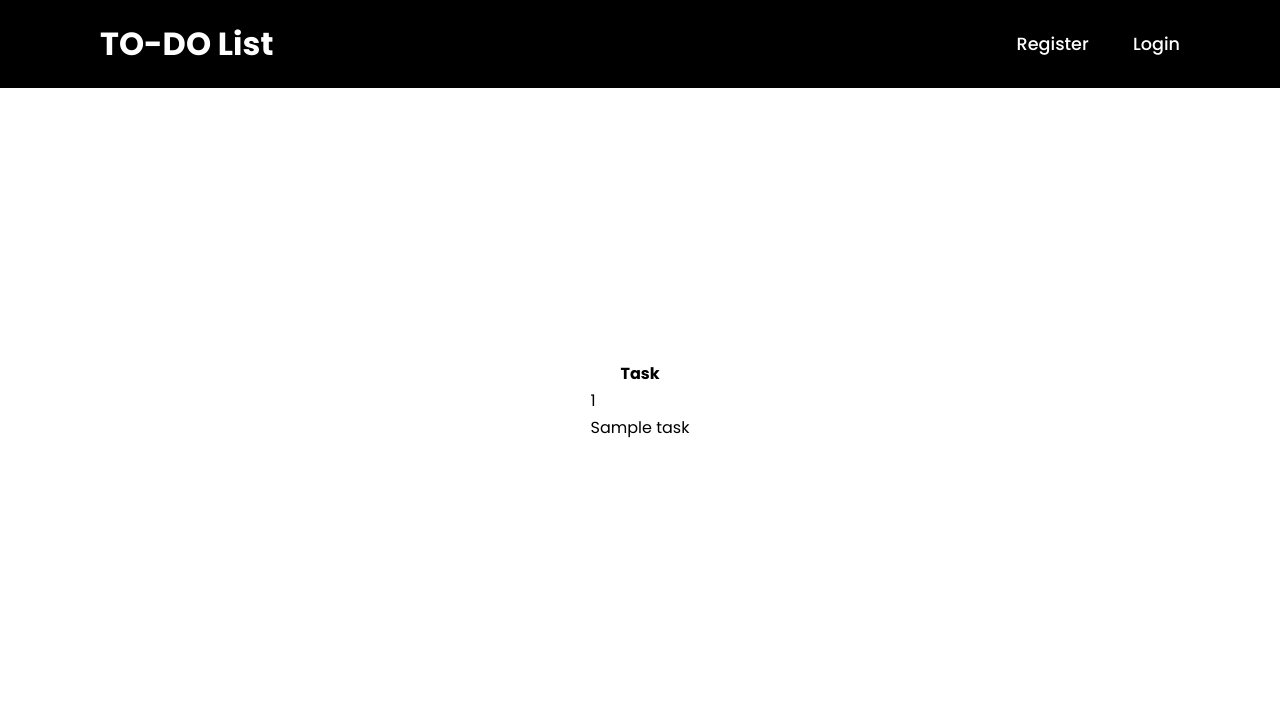
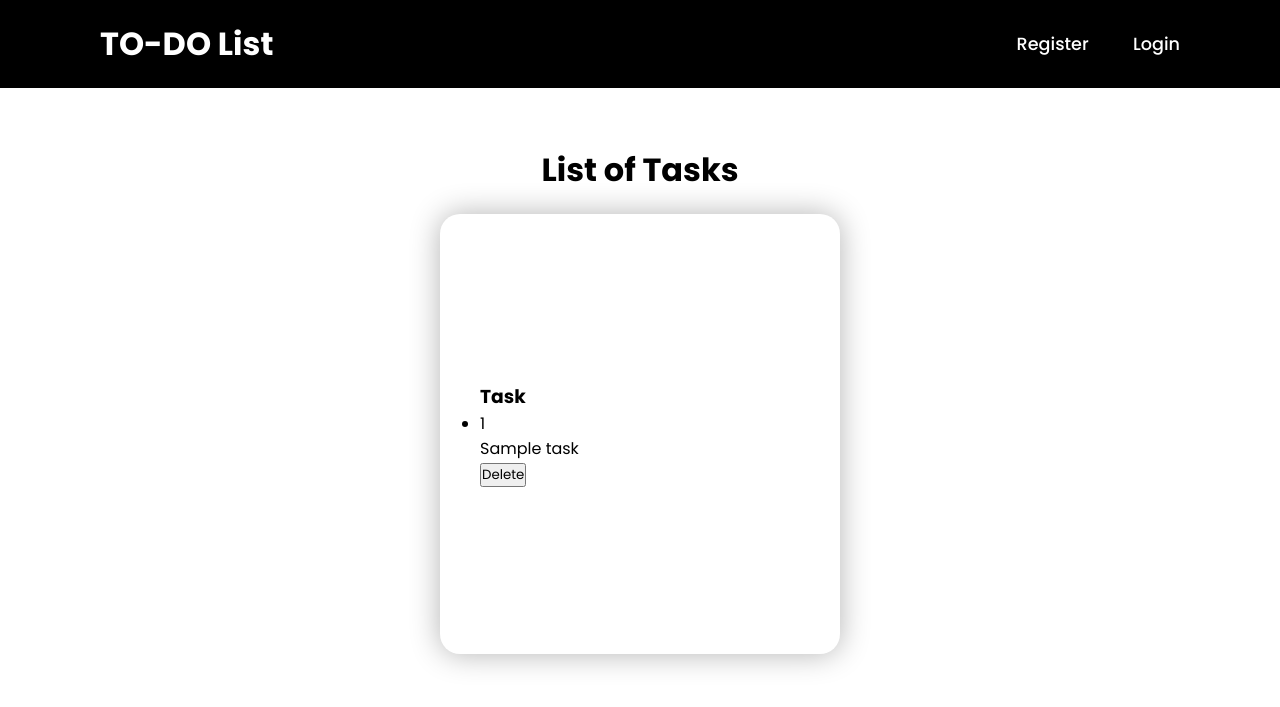
Before and after one commit to Derich1/To-Do-List, a Flask app: template TO-DOLIST/templates/index.html in a window 1280 px wide. Shown: the top 707 px of the page. Run offline with Flask 3, Linux system fonts and the light colour scheme; the template is opened without the code that fills it: most values are stand-ins (such as "Sample title", 1, 10 or a date in 2020).

Commit message:
adicionado função de deletar tarefa

```diff
--- a/TO-DOLIST/app.py
+++ b/TO-DOLIST/app.py
@@ -1,7 +1,7 @@
 import os
 
 import sqlite3
-from flask import Flask, flash, redirect, render_template, request, session
+from flask import Flask, flash, redirect, render_template, request, session, jsonify
 from flask_session import Session
 from werkzeug.security import check_password_hash, generate_password_hash
 from helpers import login_required, apology
@@ -31,11 +31,22 @@ def index():
     conn = get_db()
     cursor = conn.cursor()
     user_id = session.get('user_id')
-    cursor.execute("SELECT task_title, task FROM tasks WHERE user_id = ?", (user_id,))
+    cursor.execute("SELECT task_title, task, id FROM tasks WHERE user_id = ?", (user_id,))
     tasks = cursor.fetchall()
     conn.close()
 
     return render_template("index.html", tasks=tasks)
+
+@app.route('/<int:task_id>', methods=['DELETE'])
+@login_required
+def delete_task(task_id):
+    conn = get_db()
+    cursor = conn.cursor()
+    user_id = session.get('user_id')
+    cursor.execute("DELETE FROM tasks WHERE id = ? AND user_id = ?", (task_id, user_id))
+    conn.commit()
+    conn.close()
+    return jsonify({'message': 'Task deleted successfully'}), 200
 
 if __name__ == '__main__':
     app.run()
--- a/TO-DOLIST/static/styles.css
+++ b/TO-DOLIST/static/styles.css
@@ -130,6 +130,11 @@ header {
     border-color: #fff;
 }
 
+.title{
+    text-align: center;
+    margin-bottom: 20px;
+}
+
 /* pra dar certo em qualquer tela */
 @media only screen and (max-width: 780px){
     header{
--- a/TO-DOLIST/templates/index.html
+++ b/TO-DOLIST/templates/index.html
@@ -5,17 +5,34 @@
 {% endblock %}
 
 {% block main %}
-    <table>
-        <tr>
-            <th>Task</th>
-        </tr>
+<script>
+    function deleteTask(taskId) {
+        fetch(`/${taskId}`, {
+            method: 'DELETE',
+        })
+        .then(response => {
+            if (response.ok) {
+                alert('Task deleted successfully!');
+                location.reload();
+            } else {
+                alert('Error to delete task');
+            }
+        })
+        .catch(error => console.error('Erro:', error));
+    }
+</script>
+
+    <h1 class="title">List of Tasks</h1>
         {% for task in tasks %}
-            <tr>
-                <td>{{ task[0] }}</td>
-            </tr>
-            <tr>
-                <td>{{ task[1] }}</td>
-            </tr>
+        <div class="wrapper">
+            <div class="form-box login">
+            <h3>Task</h3>
+                <ul>
+                    <li>{{ task[0] }}</li>
+                    <p>{{ task[1] }}</p>
+                </ul>
+                <button onclick="deleteTask('{{ task[2] }}')">Delete</button>
+            </div>
+        </div>
         {% endfor %}
-    </table>
 {% endblock %}
```
Also changed, not shown: TO-DOLIST/project.db, 3 other files.
